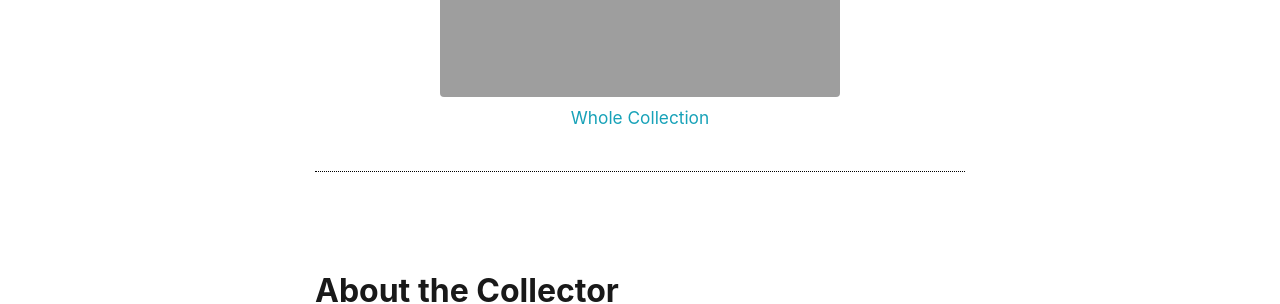
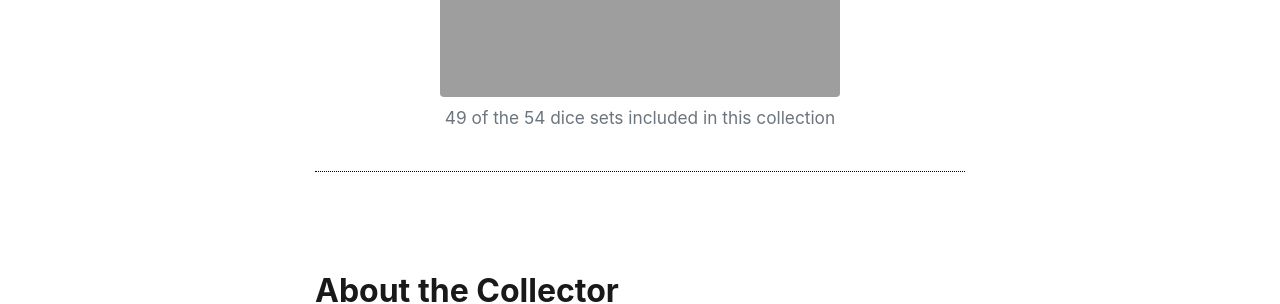
Before and after one commit to vsneden/TheDiceHoard2021, a Jekyll site: the page built from pages/about.md, in a window 1280 px wide. Shown: the part 1141-1445 px from the top of the page. Built offline with Jekyll 4.4.1, drawn with Linux system fonts in a browser that asks for light colours.

Commit message:
changed image inclusions to relative links

```diff
--- a/pages/about.md
+++ b/pages/about.md
@@ -8,14 +8,13 @@
 # Look in _includes/feature for options to easily add features to the page
 ---
 
-{% include feature/jumbotron.html objectid="coll056" %}
+{% include feature/jumbotron.html objectid="/objects/banner option (3).jpg" %}
 
 {% include feature/nav-menu.html sections="About the Hoard;About the Collector" %}
 
 ## About the Hoard
 This photo collection is a digital represenation of the physical dice collection that lives in my apartment. Of the 54 sets included in this collection, 49 of them are from my personal collection (pictured below) with the other 5 coming from my partner's collection. Not featured in this collection are the single extra dice that have come as bonuses when purchasing full dice sets, from jewelry, or just standalone purchases for a gimmick reason.
 
-{% include feature/image.html objectid="coll055" width="75" %}
-
+{% include feature/image.html objectid="/objects/banner option (1).jpg" width="75" caption="49 of the 54 dice sets included in this collection" %}
 ## About the Collector
 Hi all, my name is Tori and I am a self-confessed dice dragon/goblin. I personally started collecting dice in 2015 or so when my partner introduced me to the game of D&D and I knew immediately that I wanted to own as many pretty dice sets as possible. Fastforward a few years and my collection is now nearing 300 dice! I decided to make this the focus of my project for a few reasons - 1, I have a LOT of dice and having a digital catalogue/sorting method isn't the worst thing in the world, especially since it lets me track how many blue dice sets I have and how much I need to expand my color palette. Scrolling through Etsy to find gorgeous dice sets is honestly a highlight of my day some days and I'm hoping to break 500 dice by the end of 2022. Here's to lots of fun ventures in the future!
```
